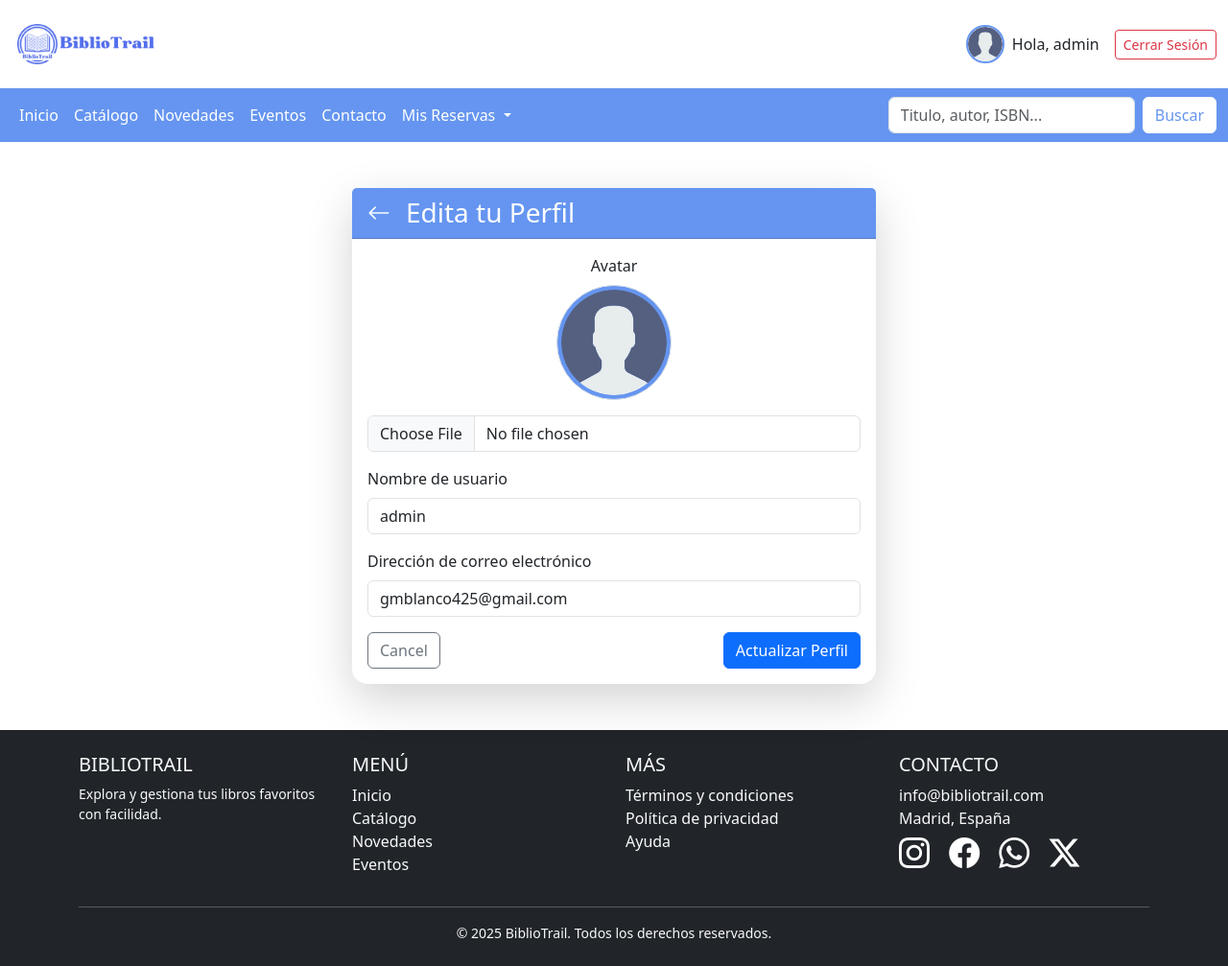
After one commit to gmblanco/BiblioTrail, a Django app: page /autenticacion/editar_perfil/ in a window 1280 px wide. The commit adds this page. Shown: the whole page at 96% size. Run offline with Django 5.2, Linux system fonts and the light colour scheme; a user stored in the database is signed in.

Commit message:
Editar Perfil Hecho

```diff
--- a/Bibliotrail/BibliotrailApp/static/BibliotrailApp/css/style.css
+++ b/Bibliotrail/BibliotrailApp/static/BibliotrailApp/css/style.css
@@ -1,6 +1,7 @@
 .navbar-custom {
     background-color: #6595f0 !important;
 }
+
 
 .carousel-inner {
     display: flex;
@@ -42,3 +43,9 @@
     background-color: #198754; /* Verde de Bootstrap */
     border-color: #198754; /* Borde verde */
 }
+
+.header__user {
+    display: flex;
+    gap: 2rem;
+    align-items: center;
+  }
--- a/Bibliotrail/BibliotrailApp/templates/BibliotrailApp/base.html
+++ b/Bibliotrail/BibliotrailApp/templates/BibliotrailApp/base.html
@@ -18,6 +18,7 @@
 </head>
 
 <body>
+
     <!-- Header con Logo y Botones -->
     <header class="container-fluid py-3">
         <div class="row align-items-center">
@@ -25,18 +26,23 @@
                 <img src="{% static 'BibliotrailApp/images/BiblioTrail.png' %}" alt="Logo BiblioTrail" class="img-fluid" style="max-width: 150px;">
             </div>
             <div class="col-6 col-md-9 text-end">
-                <div class="d-grid gap-2 d-md-flex justify-content-md-end">
+                <div class="d-flex flex-column flex-sm-row align-items-center justify-content-end gap-3">
                     {% if user.is_authenticated %}
-                        <a href="#" class="btn btn-danger me-2 mb-2 mb-md-0" type="button">Hola {{user.username}}</a>
-                        <a href="{% url 'cerrar_sesion' %}" class="btn btn-outline-danger" type="button">Cerrar Sesión</a>
+                        <a href="{% url 'perfil' %}" class="d-flex align-items-center text-decoration-none text-dark">
+                            <img src="{% static 'BibliotrailApp/images/avatar.svg' %}" alt="Avatar"
+                                class="rounded-circle img-fluid" style="width: 40px; height: 40px; object-fit: cover; border: 2px solid #6595f0;">
+                            <span class="ms-2 d-none d-sm-inline">Hola, {{ user.username }}</span>
+                        </a>
+                        <a href="{% url 'cerrar_sesion' %}" class="btn btn-outline-danger btn-sm">Cerrar Sesión</a>
                     {% else %}
-                        <a href="{% url 'registro' %}" class="btn btn-danger me-2 mb-2 mb-md-0" type="button">Registrarse</a>
-                        <a href="{% url 'iniciar_sesion' %}" class="btn btn-outline-danger" type="button">Iniciar Sesión</a>
+                        <a href="{% url 'registro' %}" class="btn btn-danger btn-sm">Registrarse</a>
+                        <a href="{% url 'iniciar_sesion' %}" class="btn btn-outline-danger btn-sm">Iniciar Sesión</a>
                     {% endif %}
                 </div>
             </div>
         </div>
     </header>
+
 
     <!-- Navbar -->
     <nav class="navbar navbar-expand-lg navbar-custom">
--- a/Bibliotrail/BibliotrailApp/views.py
+++ b/Bibliotrail/BibliotrailApp/views.py
@@ -1,4 +1,5 @@
 from django.shortcuts import render
+
 
 # Create your views here.
 
--- a/Bibliotrail/autenticacion/forms.py
+++ b/Bibliotrail/autenticacion/forms.py
@@ -1,9 +1,10 @@
 from django import forms
 from django.contrib.auth.forms import UserCreationForm
 from django.contrib.auth.models import User
-import re
+from django.forms import ModelForm
 from django.contrib.auth.forms import AuthenticationForm
 from django.contrib.auth import authenticate
+import re
 
 class RegistroForm(UserCreationForm):
     username = forms.CharField(
@@ -60,3 +61,16 @@ class LoginForm(AuthenticationForm):
                     self.add_error('username', "El nombre de usuario no existe.")
 
         return self.cleaned_data
+
+class PerfilForm(forms.ModelForm):
+    class Meta:
+        model = User
+        fields = ['username', 'email']
+
+    # Asignar clases de Bootstrap directamente a los widgets
+    def __init__(self, *args, **kwargs):
+        super(PerfilForm, self).__init__(*args, **kwargs)
+
+        # Asignar clase form-control a todos los campos del formulario
+        for field in self.fields.values():
+            field.widget.attrs['class'] = 'form-control'
--- /dev/null
+++ b/Bibliotrail/autenticacion/templates/perfil/editar_perfil.html
@@ -0,0 +1,45 @@
+{% extends "BibliotrailApp/base.html" %}
+{% load static %}
+{% block content %}
+<main class="container my-5">
+    <div class="row justify-content-center">
+        <div class="col-md-8 col-lg-6">
+            <div class="card shadow-lg border-0 rounded-4">
+                <div class="card-header text-white d-flex align-items-center" style="background-color: #6595f0;">
+                    <a href="{% url 'perfil' %}" class="text-white me-3">
+                        <i class="bi bi-arrow-left fs-4"></i>
+                    </a>
+                    <h3 class="mb-0">Edita tu Perfil</h3>
+                </div>
+                <div class="card-body">
+                    <form action="#" method="POST" enctype="multipart/form-data">
+                        {% csrf_token %}
+                        <div class="mb-3 text-center">
+                            <label for="profile_pic" class="form-label d-block">Avatar</label>
+                            <img src="{% static 'BibliotrailApp/images/avatar.svg' %}"
+                                 alt="Avatar" class="rounded-circle img-thumbnail mb-2 border"
+                                 style="width: 120px; height: 120px; object-fit: cover; background-color: #6595f0;">
+                            <input type="file" class="form-control mt-2" id="profile_pic" name="profile_pic">
+                        </div>
+
+                        {% for field in form %}
+                            <div class="mb-3">
+                                <label for="{{ field.id_for_label }}" class="form-label">{{ field.label }}</label>
+                                {{ field }}
+                            </div>
+                        {% endfor %}
+
+                        <div class="d-flex justify-content-between">
+                            <a href="{% url 'Inicio' %}" class="btn btn-outline-secondary">Cancel</a>
+                            <button type="submit" class="btn btn-primary">Actualizar Perfil</button>
+                        </div>
+                    </form>
+                </div>
+            </div>
+        </div>
+    </div>
+</main>
+
+
+
+{% endblock %}
--- a/Bibliotrail/autenticacion/urls.py
+++ b/Bibliotrail/autenticacion/urls.py
@@ -1,8 +1,10 @@
 from django.urls import path
-from .views import VistaRegistro, cerrar_sesion, iniciar_sesion
+from .views import VistaRegistro, cerrar_sesion, iniciar_sesion, perfil, editarPerfil
 
 urlpatterns = [
     path('', VistaRegistro.as_view(),name="registro"),
     path('cerrar_sesion/',cerrar_sesion,name="cerrar_sesion"),
     path('iniciar_sesion/',iniciar_sesion,name="iniciar_sesion"),
+    path('perfil/', perfil,name="perfil"),
+    path('editar_perfil/', editarPerfil,name="editar_perfil"),
 ]
--- a/Bibliotrail/autenticacion/views.py
+++ b/Bibliotrail/autenticacion/views.py
@@ -3,10 +3,10 @@ from django.shortcuts import redirect, render
 from django.views.generic import View
 from django.contrib.auth import login, logout, authenticate
 from django.contrib import messages
-from .forms import RegistroForm
+from .forms import RegistroForm, LoginForm, PerfilForm
 from django.contrib.auth.forms import AuthenticationForm
-from .forms import LoginForm
 from catalogo.models import PerfilUsuario
+from django.contrib.auth.models import User
 
 class VistaRegistro(View):
     def get(self, request):
@@ -72,3 +72,21 @@ def iniciar_sesion(request):
         form = LoginForm()
 
     return render(request, "login/login.html", {"form": form})
+
+def perfil(request):
+    usuario = User
+    contexto = {'usuario':usuario}
+    return render(request, "perfil/perfil.html",contexto)
+
+#@login_required(login_url = 'login')
+def editarPerfil(request):
+    usuario = request.user
+    form = PerfilForm(instance=usuario)
+
+    if request.method == 'POST':
+        form = PerfilForm(request.POST, instance = usuario)
+        if form.is_valid():
+            form.save()
+            return redirect('perfil')
+
+    return render(request, "perfil/editar_perfil.html", {'form':form,})
```
Also changed, not shown: Bibliotrail/autenticacion/templates/perfil/perfil.html (added, +44 -0 lines), Bibliotrail/BibliotrailApp/static/BibliotrailApp/images/avatar.svg (added), Bibliotrail/db.sqlite3.
